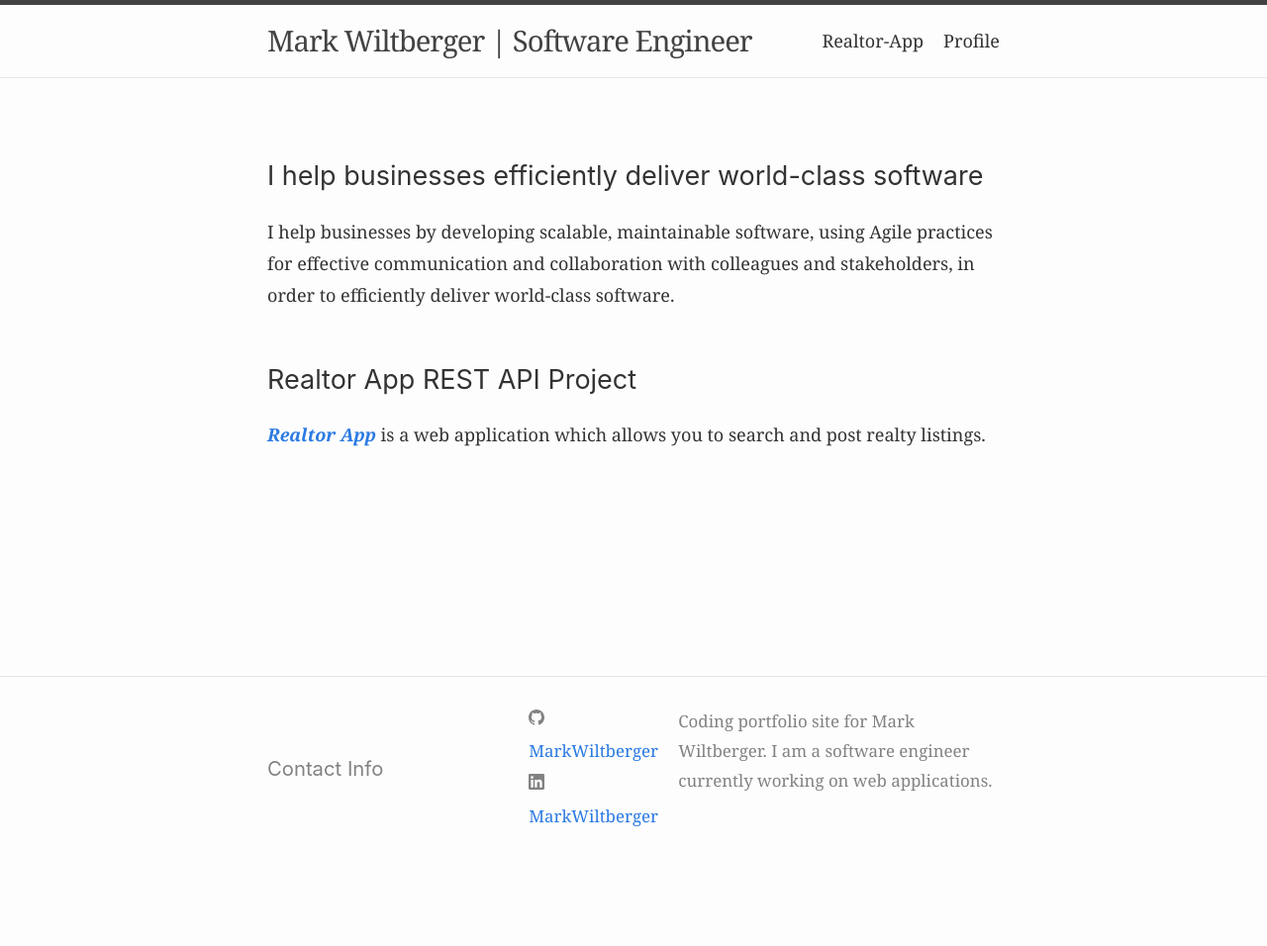
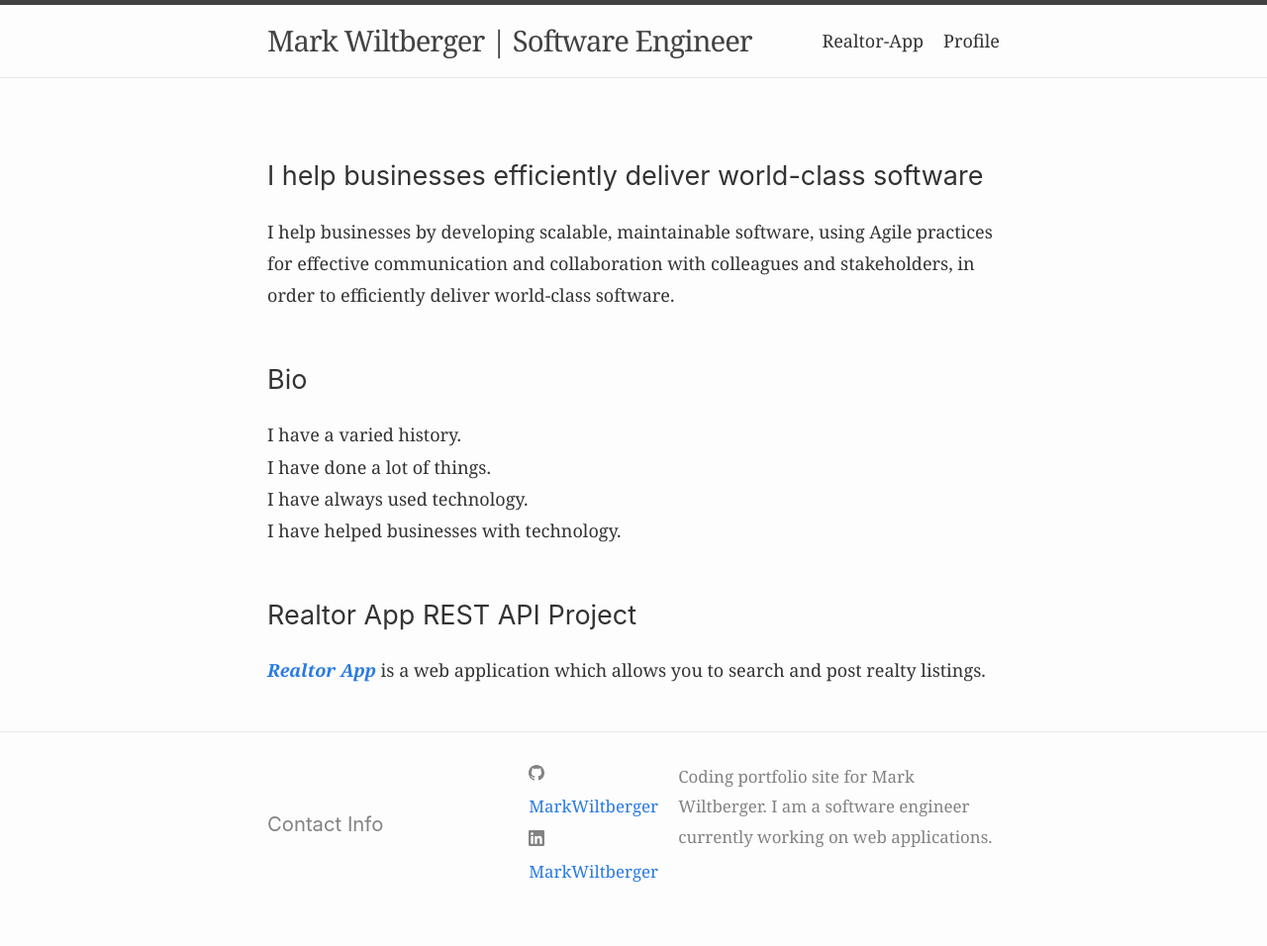
Before and after one commit to MarkWiltberger/markwiltberger.github.io, a Jekyll site: the page built from docs/index.md, in a window 1280 px wide. Shown: the whole page at 99% size. Built offline with Jekyll 4.4.1, drawn with Linux system fonts in a browser that asks for light colours; before the commit the page ends 900 px from its top, so only the background shows below that.

Commit message:
create a new 'Bio' section and add some sample placeholding text

```diff
--- a/docs/index.md
+++ b/docs/index.md
@@ -10,6 +10,15 @@ layout: home
 
 I help businesses by developing scalable, maintainable software, using Agile practices for effective communication and collaboration with colleagues and stakeholders, in order to efficiently deliver world-class software.
 
+
+## Bio
+I have a varied history.
+I have done a lot of things.
+I have always used technology.
+I have helped businesses with technology.
+
+
+
 ## Realtor App REST API Project
 
 [**_Realtor App_**](/pages/realtor-app) is a web application which allows you to search and post realty listings.
```
